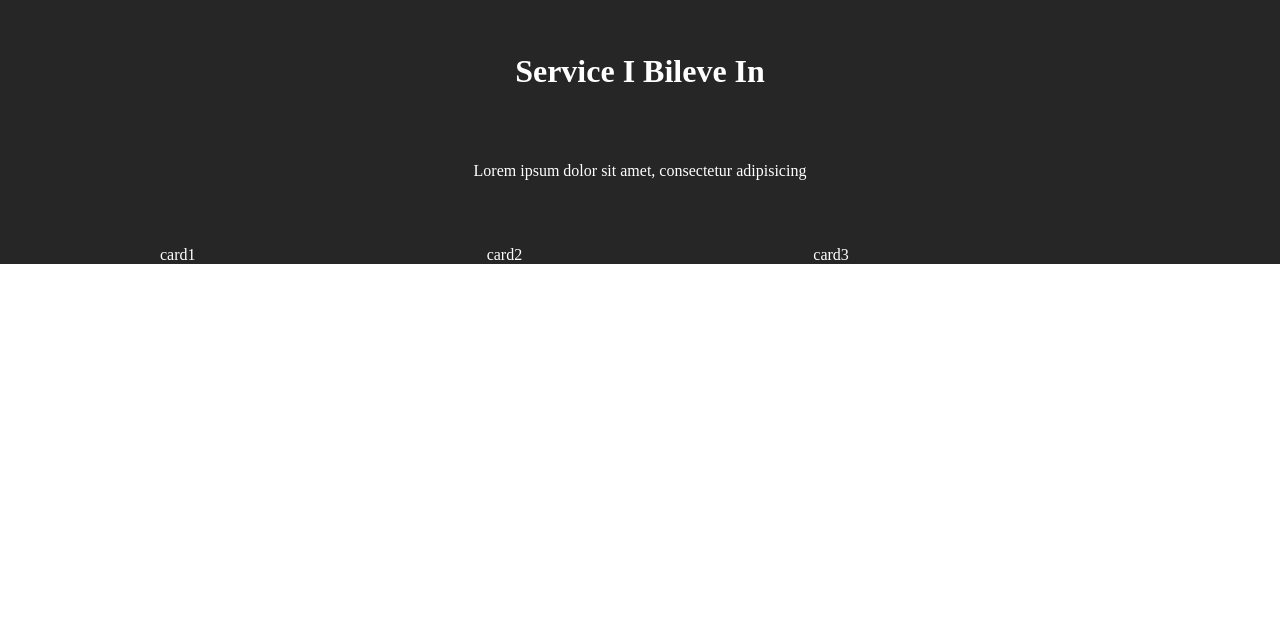
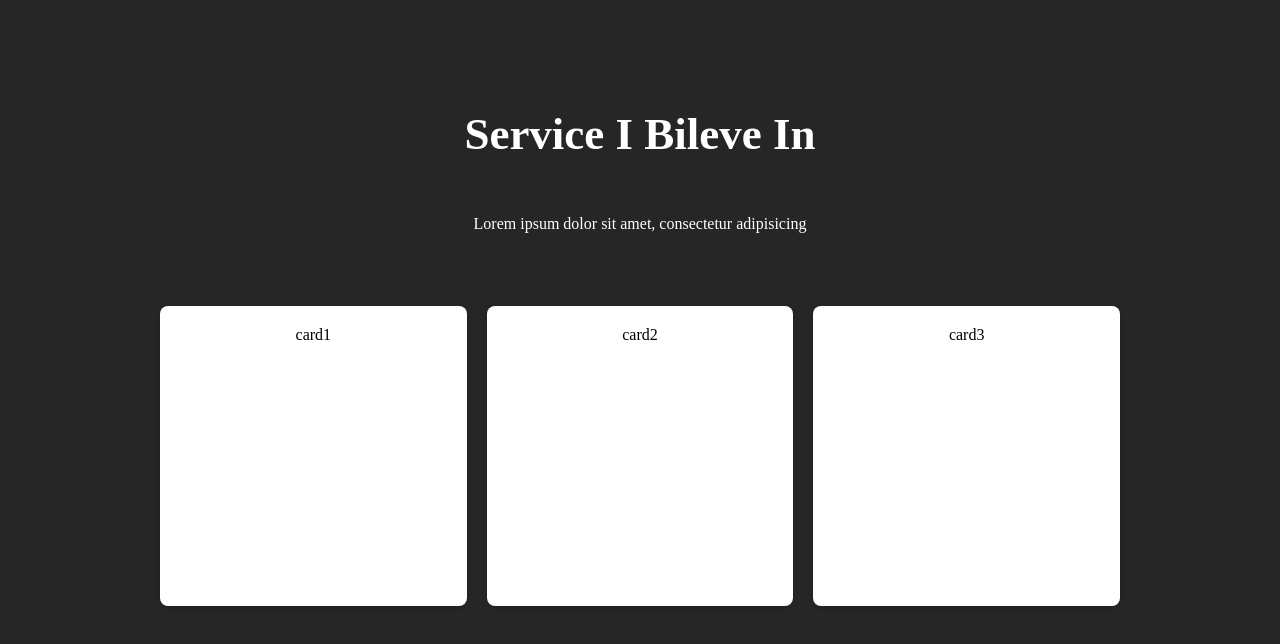
Before and after one commit to Sachinnn22/lastPortfolio, a plain HTML site: page index.html in a window 1280 px wide. Shown: the part 1594-2238 px from the top of the page. Before the commit the page ends 1858 px from the top, so only its background shows below. Drawn offline with Linux system fonts and the light colour scheme.

Commit message:
update service css

```diff
--- a/service.css
+++ b/service.css
@@ -1,9 +1,10 @@
-.service{
+.service {
     background-color: #262626;
     color: white;
+    padding: 60px 20px;
 }
 
-.head{
+.head {
     display: grid;
     place-items: center;
     height: 200px;
@@ -11,11 +12,30 @@
     margin-bottom: 40px;
 }
 
-.all-card{
+.head>h1{
+    font-size: 45px;
+}
+
+.head>p{
+    margin-bottom: 20px;
+}
+
+.all-card {
     display: grid;
-    grid-template-columns: repeat(3,1fr);
+    grid-template-columns: repeat(auto-fit, minmax(280px, 1fr));
     gap: 20px;
     max-width: 1000px;
     margin: 0 auto;
     padding: 0 20px;
 }
+
+.card {
+    background-color: white;
+    height: 300px;
+    padding: 20px;
+    border-radius: 8px;
+    text-align: center;
+    box-shadow: 0 2px 5px rgba(0, 0, 0, 0.15);
+    color: black;
+    box-sizing: border-box;
+}
```
